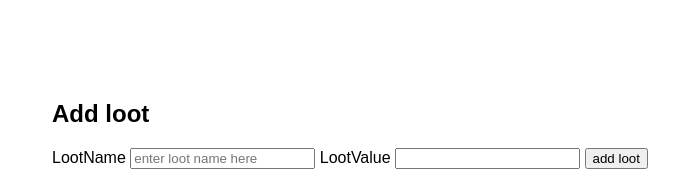
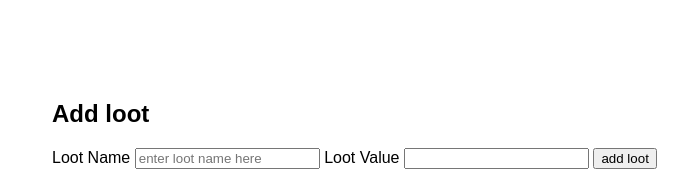
Before and after one commit to deerajab-ux/RajabF-DungeonLootSplitterPhase-1-112226, a plain HTML site: page index.html in a window 1280 px wide. Shown: the top 182 px of the page, 596-1280 px from the left. Drawn offline with Linux system fonts and the light colour scheme.

Commit message:
please update

```diff
--- a/index.html
+++ b/index.html
@@ -25,10 +25,10 @@
 
         <section class="panel">
             <h2>Add loot</h2>
-            <label for="LootName">LootName</label>
+            <label for="LootName">Loot Name</label>
             <input type="text" id="LootName" name="lootName"
                placeholder="enter loot name here" required>
-            <label for="lootValue">LootValue</label>
+            <label for="lootValue">Loot Value</label>
             <input type="number" id="lootValue" name="LootValue">
             <button type="button" id="addlootButton">add loot</button>
             <div id="validationMessage"></div>
```
